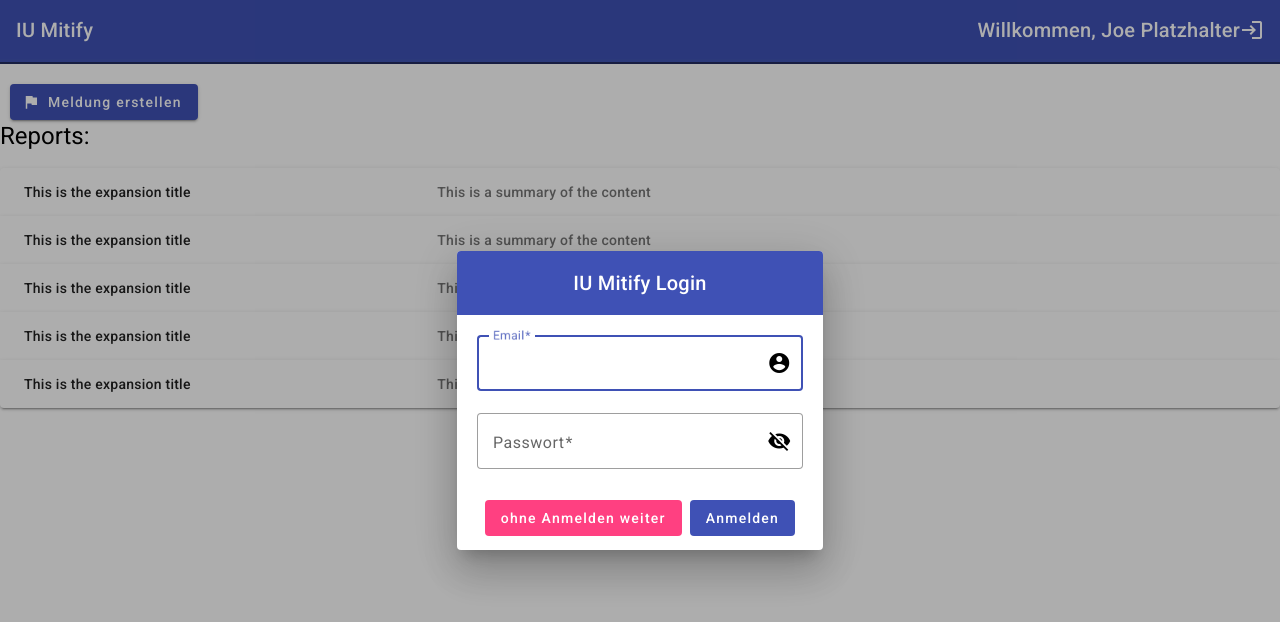
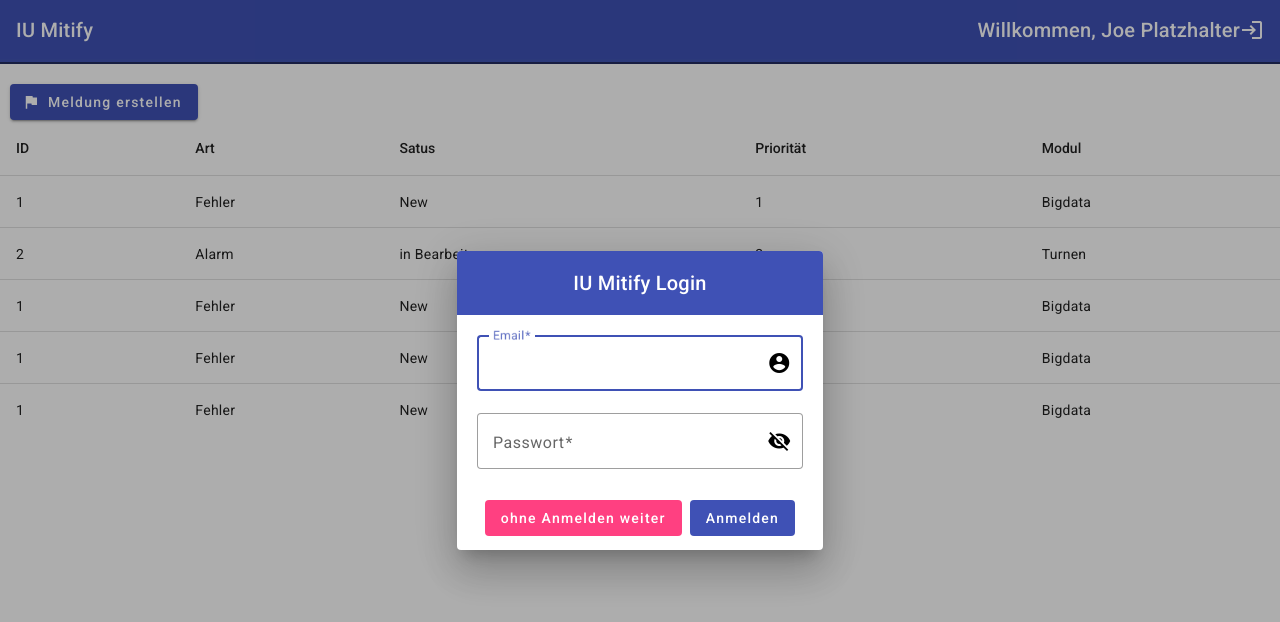
Before and after one commit to Xorcarrot/mitify, an Angular app: page /student in a window 1280 px wide. Shown: the top 622 px of the page. Built offline with nearby package versions, Linux system fonts and the light colour scheme.

Commit message:
Table added for Student

```diff
--- a/src/app/app.module.ts
+++ b/src/app/app.module.ts
@@ -18,6 +18,7 @@ import {MatChipsModule} from '@angular/material/chips';
 import {MatButtonToggleModule} from '@angular/material/button-toggle';
 import {MatSliderModule} from '@angular/material/slider';
 import {MatExpansionModule} from '@angular/material/expansion';
+import {MatTableModule} from '@angular/material/table';
 import {CdkAccordionModule} from '@angular/cdk/accordion';
 
 import { HeaderComponent } from './header/header.component';
@@ -26,6 +27,7 @@ import { LoginComponent } from './login/login/login.component';
 import { RouterModule } from '@angular/router';
 import { AppRoutingModule } from './app-routing.module';
 import { HttpClientModule } from '@angular/common/http';
+import { MatSortModule } from '@angular/material/sort';
 
 @NgModule({
   declarations: [
@@ -55,7 +57,9 @@ import { HttpClientModule } from '@angular/common/http';
     AppRoutingModule,
     MatExpansionModule,
     CdkAccordionModule,
-    HttpClientModule
+    HttpClientModule,
+    MatTableModule,
+    MatSortModule,
   ],
   providers: [],
   bootstrap: [AppComponent]
--- a/src/app/dialog/classes/Report.ts
+++ b/src/app/dialog/classes/Report.ts
@@ -4,7 +4,7 @@ export abstract class Report {
 
     id?: Number;                    //ID zum Unterscheiden der Objekte
     status?: String;                //Aktueller Status der Meldung (NEU|IN BEARBEITUNG|ABGESCHLOSSEN|ABGELEHNT)
-    reportType?: string;                  //Angabe zum Typ der Meldung (Fehler|Verbesserungsvorschlag|Inhaltsergänzung)
+    reportType?: string;            //Angabe zum Typ der Meldung (Fehler|Verbesserungsvorschlag|Inhaltsergänzung)
     priority?: Number;              //Priorität der Meldung(1 = niedrig|2 = mittel|3 = hoch)
     module?: String;                 //Angabe zum Modul
     author?: String;                //Ersteller der Meldung
--- a/src/app/dialog/classes/subClasses/reportVideo.ts
+++ b/src/app/dialog/classes/subClasses/reportVideo.ts
@@ -3,10 +3,10 @@ import { Report } from "../Report";
 //Klasse die Reports um weitere Attribute erweitert
 export class ReportVideo extends Report {
 
-    title?: String;                     //Titel des Videos
+    videoTitle?: String;                     //Titel des Videos
     timestampStart?: number;            //Zeitstempel in Sekunden
     timestampEnd?: number;              //Zeitstempel in Sekunden
-    videoUrl?: String;                  //URL des Videos
+    videoURL?: String;                  //URL des Videos
 
 
     //Constructor zum erstellen eines neuen Srikpt Meldung Objekts
@@ -16,9 +16,9 @@ export class ReportVideo extends Report {
             super(type, modul, learningElement, description, id, status,
                 priority, author, eMail, reportDate, grantedDate, completedDate);
 
-            this.title = title;
+            this.videoTitle = title;
             this.timestampStart = timestampStart;
             this.timestampEnd = timestampEnd;
-            this.videoUrl = videoUrl;
+            this.videoURL = videoUrl;
         }
 }
--- a/src/app/student-table/student-table.component.html
+++ b/src/app/student-table/student-table.component.html
@@ -1,15 +1,45 @@
-<h1>Reports:</h1>
+<table mat-table [dataSource]="dataSource" matSort (matSortChange)="announceSortChange($event)">
 
-<mat-accordion>
-    <mat-expansion-panel hideToggle *ngFor="let report of reports">
-      <mat-expansion-panel-header>
-        <mat-panel-title>
-          This is the expansion title
-        </mat-panel-title>
-        <mat-panel-description>
-          This is a summary of the content
-        </mat-panel-description>
-      </mat-expansion-panel-header>
-      <p>This is the primary content of the panel.</p>
-    </mat-expansion-panel>
-  </mat-accordion>
+  <!-- id Column -->
+  <ng-container matColumnDef="id">
+    <th mat-header-cell *matHeaderCellDef mat-sort-header sortActionDescription="Sort by id">
+      ID
+    </th>
+    <td mat-cell *matCellDef="let element"> {{element.id}} </td>
+  </ng-container>
+
+  <!-- reportType Column -->
+  <ng-container matColumnDef="reportType">
+    <th mat-header-cell *matHeaderCellDef mat-sort-header sortActionDescription="Sort by reportType">
+      Art
+    </th>
+    <td mat-cell *matCellDef="let element"> {{element.reportType}} </td>
+  </ng-container>
+
+  <!-- status Column -->
+  <ng-container matColumnDef="status">
+    <th mat-header-cell *matHeaderCellDef mat-sort-header sortActionDescription="Sort by status">
+      Satus
+    </th>
+    <td mat-cell *matCellDef="let element"> {{element.status}} </td>
+  </ng-container>
+
+  <!-- priority Column -->
+  <ng-container matColumnDef="priority">
+    <th mat-header-cell *matHeaderCellDef mat-sort-header sortActionDescription="Sort by priority">
+      Priorität
+    </th>
+    <td mat-cell *matCellDef="let element"> {{element.priority}} </td>
+  </ng-container>
+
+  <!-- module Column -->
+  <ng-container matColumnDef="module">
+    <th mat-header-cell *matHeaderCellDef mat-sort-header sortActionDescription="Sort by module">
+      Modul
+    </th>
+    <td mat-cell *matCellDef="let element"> {{element.module}} </td>
+  </ng-container>
+
+  <tr mat-header-row *matHeaderRowDef="displayedColumns"></tr>
+  <tr mat-row *matRowDef="let row; columns: displayedColumns;"></tr>
+</table>
--- a/src/app/student-table/student-table.component.ts
+++ b/src/app/student-table/student-table.component.ts
@@ -1,18 +1,42 @@
 import { REPORTS } from './../../assets/REPORTS';
 import { Report } from 'src/app/dialog/classes/Report';
-import { Component } from '@angular/core';
+import {AfterViewInit, Component, ViewChild} from '@angular/core';
+import {MatSort, Sort} from '@angular/material/sort';
+import {MatTableDataSource} from '@angular/material/table';
+import {LiveAnnouncer} from '@angular/cdk/a11y';
 
 @Component({
   selector: 'app-student-table',
   templateUrl: './student-table.component.html',
   styleUrls: ['./student-table.component.css']
 })
-export class StudentTableComponent {
+export class StudentTableComponent implements AfterViewInit {
 
   reports: Report[] = new REPORTS().getReports();
 
-  constructor() {
+   displayedColumns: string[] = ['id', 'reportType', 'status', 'priority', 'module'];
+   dataSource = new MatTableDataSource(this.reports);
+
+   @ViewChild(MatSort) sort!: MatSort;
+
+   ngAfterViewInit() {
+    this.dataSource.sort = this.sort;
+   }
+
+  constructor(private _liveAnnouncer: LiveAnnouncer) {
 
   }
 
+  announceSortChange(sortState: Sort) {
+    // This example uses English messages. If your application supports
+    // multiple language, you would internationalize these strings.
+    // Furthermore, you can customize the message to add additional
+    // details about the values being sorted.
+    if (sortState.direction) {
+      this._liveAnnouncer.announce(`Sorted ${sortState.direction}ending`);
+    } else {
+      this._liveAnnouncer.announce('Sorting cleared');
+    }
+  }
+
 }
```
Also changed, not shown: src/app/dialog/dialog.component.html (line endings or trailing spaces).
